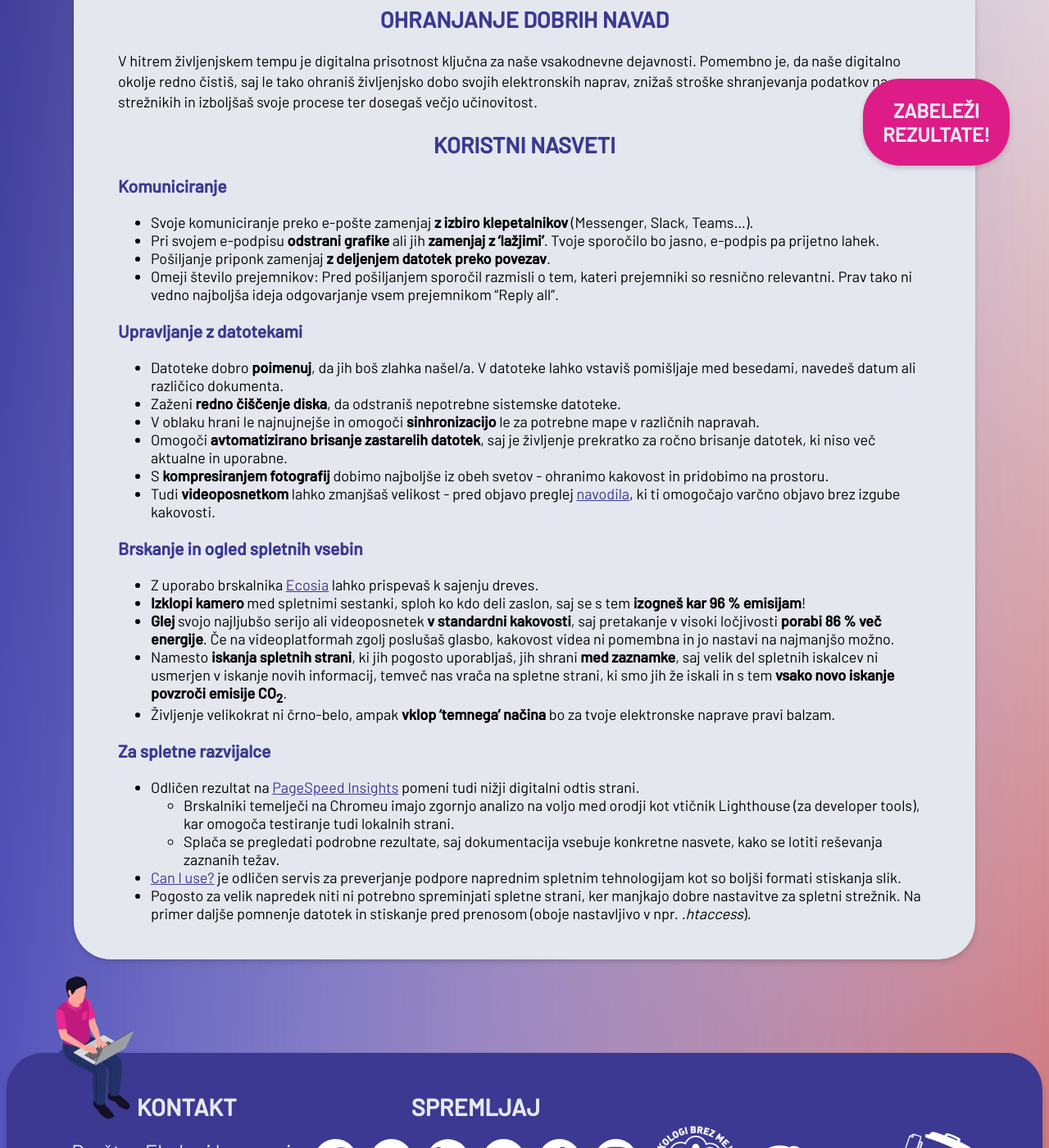
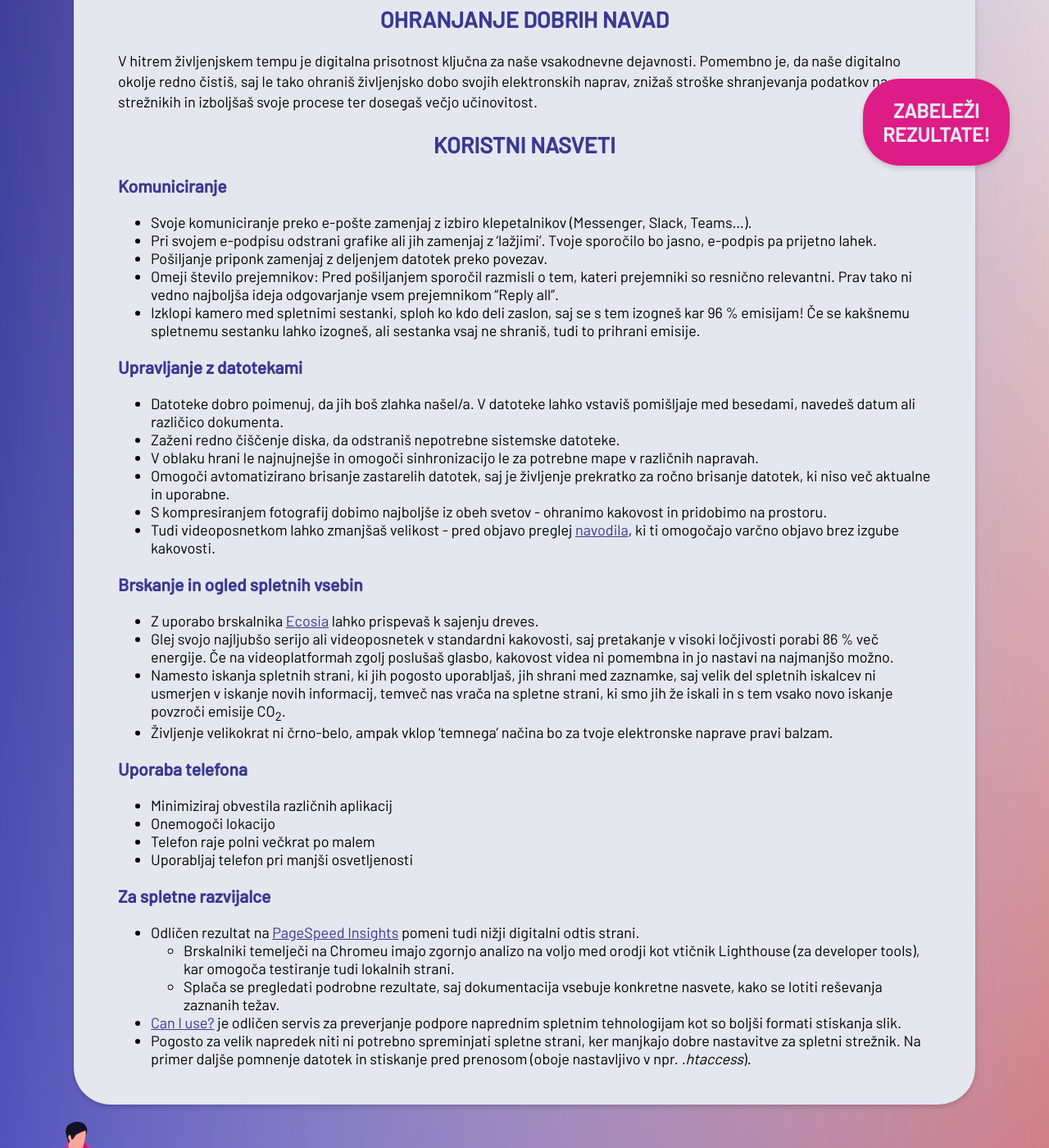
Before and after one commit to ewba/dcd-si, a Jekyll site: the page built from ohranjanje-dobrih-navad.md, in a window 1280 px wide and 1400 px high, scrolled down 312 px. Shown: the whole window at 82% size. Built offline with Jekyll 4.4.1, drawn with Linux system fonts in a browser that asks for light colours.

Commit message:
Update ohranjanje-dobrih-navad.md

```diff
--- a/ohranjanje-dobrih-navad.md
+++ b/ohranjanje-dobrih-navad.md
@@ -7,25 +7,31 @@ V hitrem življenjskem tempu je digitalna prisotnost ključna za naše vsakodnev
 
 ## Koristni nasveti
 ### Komuniciranje
-- Svoje komuniciranje preko e-pošte zamenjaj **z izbiro klepetalnikov** (Messenger, Slack, Teams…).
-- Pri svojem e-podpisu **odstrani grafike** ali jih **zamenjaj z ‘lažjimi’**. Tvoje sporočilo bo jasno, e-podpis pa prijetno lahek.
-- Pošiljanje priponk zamenjaj **z deljenjem datotek preko povezav**.
+- Svoje komuniciranje preko e-pošte zamenjaj z izbiro klepetalnikov (Messenger, Slack, Teams…).
+- Pri svojem e-podpisu odstrani grafike ali jih zamenjaj z ‘lažjimi’. Tvoje sporočilo bo jasno, e-podpis pa prijetno lahek.
+- Pošiljanje priponk zamenjaj z deljenjem datotek preko povezav.
 - Omeji število prejemnikov: Pred pošiljanjem sporočil razmisli o tem, kateri prejemniki so resnično relevantni. Prav tako ni vedno najboljša ideja odgovarjanje vsem prejemnikom “Reply all”.
+- Izklopi kamero med spletnimi sestanki, sploh ko kdo deli zaslon, saj se s tem izogneš kar 96 % emisijam! Če se kakšnemu spletnemu sestanku lahko izogneš, ali sestanka vsaj ne shraniš, tudi to prihrani emisije.
 
 ### Upravljanje z datotekami
-- Datoteke dobro **poimenuj**, da jih boš zlahka našel/a. V datoteke lahko vstaviš pomišljaje med besedami, navedeš datum ali različico dokumenta.
-- Zaženi **redno čiščenje diska**, da odstraniš nepotrebne sistemske datoteke.
-- V oblaku hrani le najnujnejše in omogoči **sinhronizacijo** le za potrebne mape v različnih napravah.
-- Omogoči **avtomatizirano brisanje zastarelih datotek**, saj je življenje prekratko za ročno brisanje datotek, ki niso več aktualne in uporabne.
-- S **kompresiranjem fotografij** dobimo najboljše iz obeh svetov - ohranimo kakovost in pridobimo na prostoru.
-- Tudi **videoposnetkom** lahko zmanjšaš velikost - pred objavo preglej <a href="https://theshiftproject.org/en/guide-reduce-weight-video-5-minutes/" target="_blank" rel="noopener">navodila</a>, ki ti omogočajo varčno objavo brez izgube kakovosti.
+- Datoteke dobro poimenuj, da jih boš zlahka našel/a. V datoteke lahko vstaviš pomišljaje med besedami, navedeš datum ali različico dokumenta.
+- Zaženi redno čiščenje diska, da odstraniš nepotrebne sistemske datoteke.
+- V oblaku hrani le najnujnejše in omogoči sinhronizacijo le za potrebne mape v različnih napravah.
+- Omogoči avtomatizirano brisanje zastarelih datotek, saj je življenje prekratko za ročno brisanje datotek, ki niso več aktualne in uporabne.
+- S kompresiranjem fotografij dobimo najboljše iz obeh svetov - ohranimo kakovost in pridobimo na prostoru.
+- Tudi videoposnetkom lahko zmanjšaš velikost - pred objavo preglej <a href="https://theshiftproject.org/en/guide-reduce-weight-video-5-minutes/" target="_blank" rel="noopener">navodila</a>, ki ti omogočajo varčno objavo brez izgube kakovosti.
 
 ### Brskanje in ogled spletnih vsebin
 - Z uporabo brskalnika <a href="https://www.ecosia.org/" target="_blank" rel="noopener">Ecosia</a> lahko prispevaš k sajenju dreves.
-- **Izklopi kamero** med spletnimi sestanki, sploh ko kdo deli zaslon, saj se s tem **izogneš kar 96 % emisijam**!
-- **Glej** svojo najljubšo serijo ali videoposnetek **v standardni kakovosti**, saj pretakanje v visoki ločjivosti **porabi 86 % več energije**. Če na videoplatformah zgolj poslušaš glasbo, kakovost videa ni pomembna in jo nastavi na najmanjšo možno.
-- Namesto **iskanja spletnih strani**, ki jih pogosto uporabljaš, jih shrani **med zaznamke**, saj velik del spletnih iskalcev ni usmerjen v iskanje novih informacij, temveč nas vrača na spletne strani, ki smo jih že iskali in s tem **vsako novo iskanje povzroči emisije CO<sub>2</sub>**.
-- Življenje velikokrat ni črno-belo, ampak **vklop ‘temnega’ načina** bo za tvoje elektronske naprave pravi balzam.
+- Glej svojo najljubšo serijo ali videoposnetek v standardni kakovosti, saj pretakanje v visoki ločjivosti porabi 86 % več energije. Če na videoplatformah zgolj poslušaš glasbo, kakovost videa ni pomembna in jo nastavi na najmanjšo možno.
+- Namesto iskanja spletnih strani, ki jih pogosto uporabljaš, jih shrani med zaznamke, saj velik del spletnih iskalcev ni usmerjen v iskanje novih informacij, temveč nas vrača na spletne strani, ki smo jih že iskali in s tem vsako novo iskanje povzroči emisije CO<sub>2</sub>.
+- Življenje velikokrat ni črno-belo, ampak vklop ‘temnega’ načina bo za tvoje elektronske naprave pravi balzam.
+
+### Uporaba telefona
+- Minimiziraj obvestila različnih aplikacij
+- Onemogoči lokacijo
+- Telefon raje polni večkrat po malem
+- Uporabljaj telefon pri manjši osvetljenosti
 
 ### Za spletne razvijalce
 - Odličen rezultat na <a href="https://pagespeed.web.dev/" target="_blank" rel="noopener">PageSpeed Insights</a> pomeni tudi nižji digitalni odtis strani.
```
